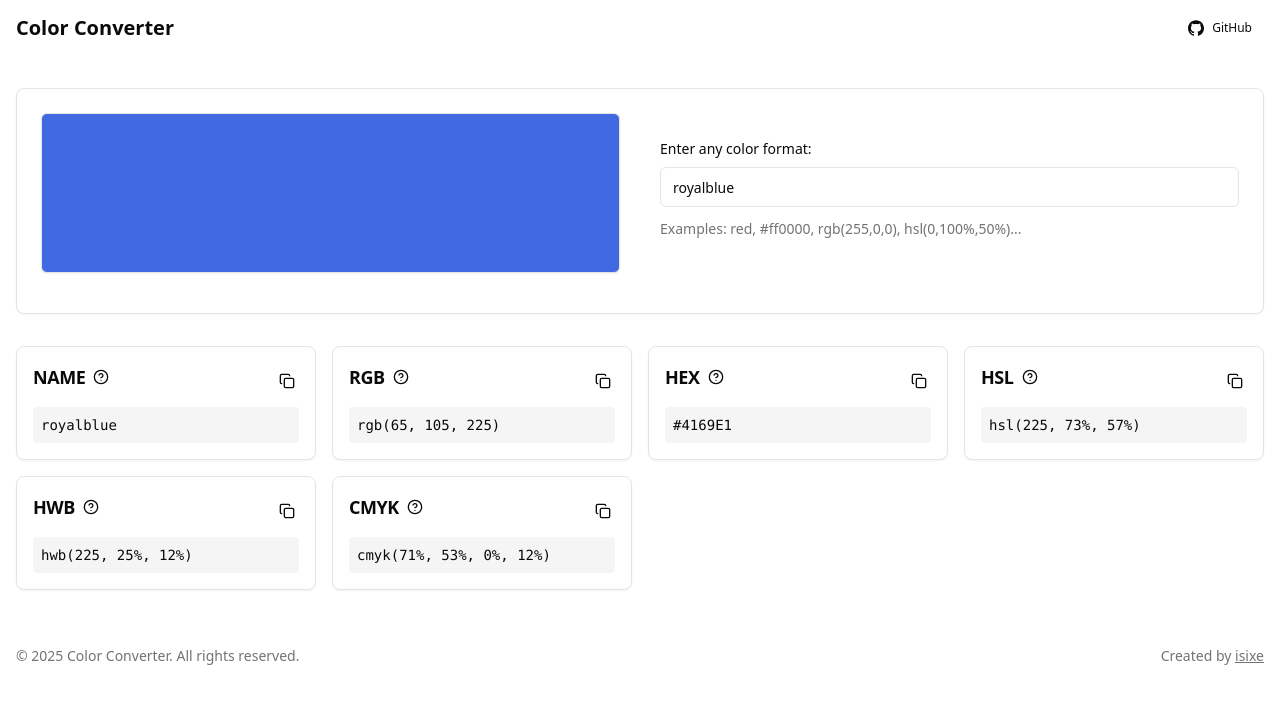
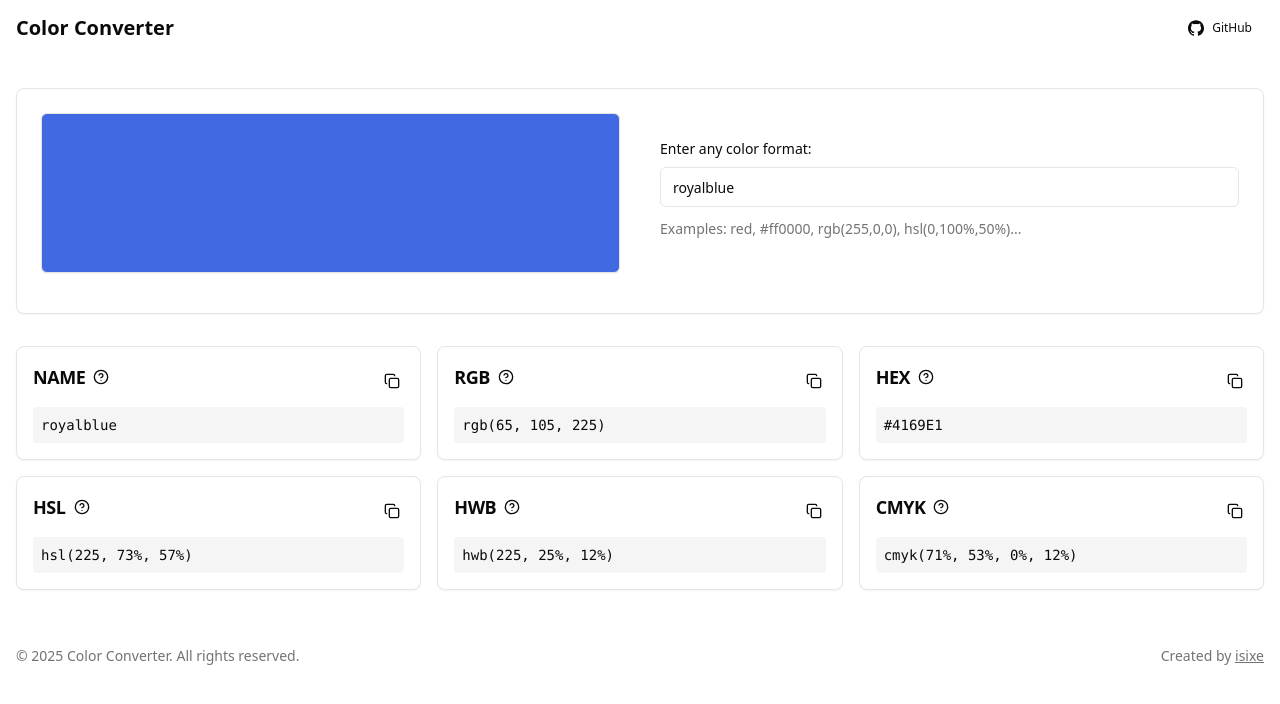
Before and after one commit to isixe/ColorConverter, a Next.js app: page / in a window 1280 px wide. Shown: the top 704 px of the page. Built offline with nearby package versions, Linux system fonts and the light colour scheme.

Commit message:
🌈 style(app): update layout style

```diff
--- a/app/page.tsx
+++ b/app/page.tsx
@@ -206,7 +206,7 @@
         </div>
       </div>
 
-      <div className="grid grid-cols-1 gap-4 sm:grid-cols-2 lg:grid-cols-3 xl:grid-cols-4">
+      <div className="grid grid-cols-1 gap-4 sm:grid-cols-2 lg:grid-cols-3">
         {['name', 'rgb', 'hex', 'hsl', 'hwb', 'cmyk'].map((format) => (
           <Card key={format} className="relative overflow-hidden">
             <CardHeader className="p-4 pb-2">
```
